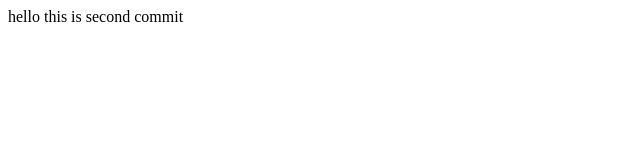
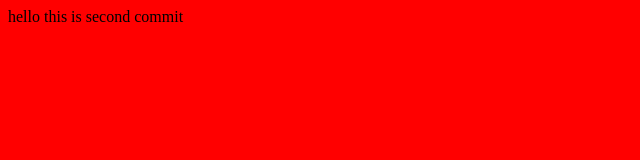
Before and after one commit to vin-tak/devops1, a plain HTML site: page index.html in a window 1280 px wide. Shown: the whole page, without its empty margins (0-640 px from the left). Drawn offline with Linux system fonts and the light colour scheme.

Commit message:
fourth commit

```diff
--- a/index.html
+++ b/index.html
@@ -1,5 +1,5 @@
 
-<bg color=red>
+<body bgcolor="red">
 hello
 
 this is second commit
```
